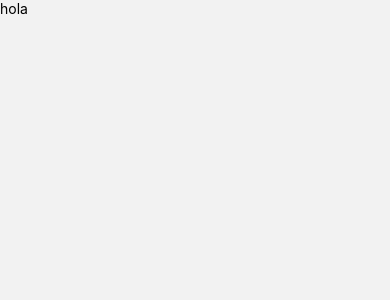
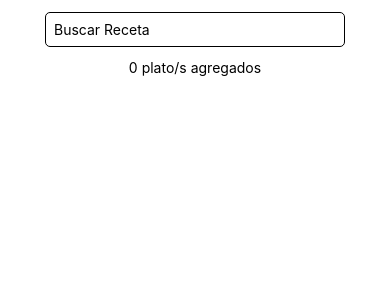
Before and after one commit to MatiMCode/DaiTPS, a React Native app in the folder tp5Challenge/: screen /Search in a window 390 px wide. Shown: the top 300 px of the page. Built offline with nearby package versions, Linux system fonts and the light colour scheme.

Commit message:
ANDA EL COSO PARA AGREGAR COSAS

```diff
--- a/tp5Challenge/App.js
+++ b/tp5Challenge/App.js
@@ -1,8 +1,4 @@
-import { StatusBar } from 'expo-status-bar';
-import { StyleSheet, Text, View, Image, Button, TextInput } from 'react-native';
-import { useState, useEffect } from 'react';
 import React from 'react';
-import axios from 'axios';
 import LogIn from './Views/LogIn';
 import { NavigationContainer } from '@react-navigation/native';
 import { createNativeStackNavigator } from '@react-navigation/native-stack';
@@ -14,14 +10,12 @@ const Stack = createNativeStackNavigator();
 export default function App() {
 
   return (
-    <>
-      <NavigationContainer>
+    <NavigationContainer>
         <Stack.Navigator initialRouteName="Log In">
           <Stack.Screen name="Log In" component={LogIn} options= {{headerShown: false}}/>
           <Stack.Screen name="Home" component={Home} options= {{headerShown: false}} />
           <Stack.Screen name="Search" component={Search} options= {{headerShown: false}} />
         </Stack.Navigator>
       </NavigationContainer>
-    </>
   );
 }
--- a/tp5Challenge/Components/MenuItem.js
+++ b/tp5Challenge/Components/MenuItem.js
@@ -1,6 +1,8 @@
+import { useState } from "react";
 import { StyleSheet, Text, View, Image, Touchable, TouchableOpacity } from "react-native";
 
 export default function MenuItem(props){
+  const [added, setAdded] = useState(false)
   console.log(props.item)
   return (
     <View style={styles.card}>
@@ -9,6 +11,15 @@ export default function MenuItem(props){
       <Text style={{marginBottom:3}}>{props.item.vegan?'Vegano':''}</Text>
       <Text style={{flex:1, padding:3, alignItems:'baseline'}}>${props.item.pricePerServing}</Text>
       <View style={{flexDirection:'row', justifyContent:'space-between'}}>
+        {props.isSearch?
+        <>
+          <TouchableOpacity style={{flex:1,alignItems:'center',backgroundColor:'green', borderRadius:5, padding:3, marginRight:6}}
+          onPress={()=>{added?props.deleteFromList(props.item):props.addToList(props.item); setAdded(!added)}}>
+            <Text style={{color:'white',fontWeight:'bold'}}>{added?'Eliminar':'Agregar'}</Text>
+          </TouchableOpacity>
+        </>
+        :
+        <>
         <TouchableOpacity style={{flex:1,alignItems:'center',backgroundColor:'green', borderRadius:5, padding:3, marginRight:6}}>
           <Text style={{color:'white',fontWeight:'bold'}}>Ver info</Text>
         </TouchableOpacity>
@@ -17,6 +28,8 @@ export default function MenuItem(props){
         onPress={()=>{props.delete(props.item.id)}}>
           <Text style={{color:'white',fontWeight:'bold'}}>Eliminar</Text>
         </TouchableOpacity>
+        </>
+        }
       </View>
     </View>
   )
--- a/tp5Challenge/Components/MenuList.js
+++ b/tp5Challenge/Components/MenuList.js
@@ -6,12 +6,12 @@ import React from "react";
 //      {things.map((e,index)=>{return(<MenuItem key={index} Item={e}/>)})}
 
 export default function MenuList(){
-  const {recipes, setRecipes, deleteRecipe} = useContext(RecipesContext)
+  const {recipes, setRecipes, deleteRecipe, isSearch} = useContext(RecipesContext)
   console.log(recipes)
 
 
   const renderMenuItem = (recipe) =>(
-    <MenuItem item={recipe.item} delete={deleteRecipe}/>
+    <MenuItem item={recipe.item} delete={deleteRecipe} isSearch={isSearch}/>
   )
 
   return (
--- a/tp5Challenge/Views/Home.js
+++ b/tp5Challenge/Views/Home.js
@@ -2,7 +2,6 @@ import axios from "axios";
 import { useEffect, useState } from "react";
 import { StyleSheet, Text, View } from "react-native"
 import React from "react";
-import MenuItem from "../Components/MenuItem";
 import { RecipesProvider } from "../Components/RecipeContext";
 import MenuList from "../Components/MenuList";
 import SearchBtn from "../Components/SearchBtn";
@@ -19,12 +18,12 @@ export default function Home({route, navigation}){
 
     return (
         <>
-            <RecipesProvider value={{recipes:recipes, setRecipes:setRecipes, deleteRecipe:deleteRecipe}}>
+            <RecipesProvider value={{recipes:recipes, setRecipes:setRecipes, deleteRecipe:deleteRecipe, isSearch:false}}>
                 <View style={styles.container}>
                     <MenuList/>
                 </View>
             </RecipesProvider>
-                    <SearchBtn navigation={navigation}/>
+            <SearchBtn navigation={navigation}/>
         </>
     )
 }
--- a/tp5Challenge/Views/Search.js
+++ b/tp5Challenge/Views/Search.js
@@ -1,7 +1,75 @@
-import React from "react"
-import { Text } from "react-native"
+import axios from "axios"
+import React, { useState } from "react"
+import { Text, View, TextInput, StyleSheet, FlatList } from "react-native"
+import MenuItem from "../Components/MenuItem"
+import RecipesContext from "../Components/RecipeContext"
 export default function Search(){
+  const [recipes, setRecipes] = useState([])
+
+  const searchRecipes = async (input) => {
+    const {data} = await axios.get('https://api.spoonacular.com/recipes/complexSearch/?apiKey=9d011376615d43b78d523af4e6e1fc9b&%20diet=vegan&number=1&addRecipeInformation=true&query='+input)
+    return data.results
+  }
+
+  const [recipesToAdd, setRecipesToAdd] = useState([])
+
+  const addToList = recipe =>{
+    setRecipesToAdd([...recipesToAdd, recipe])
+    console.log('agregado')
+  }
+
+  const deleteFromList = recipe => {
+    setRecipesToAdd(recipesToAdd.filter(val=>val!=recipe))
+    console.log('agregadont')
+  }
+
+  const handleSearch = (search) =>{
+    if(search.length >=2){
+      //setSearch(newSearch)
+      //setSearch(newSearch)
+      searchRecipes(search).then(res=>{console.log(res); setRecipes(res)})
+    }else{
+      setRecipes([])
+    }
+  }
+
+  const renderMenuItem = (recipe) =>(
+    <MenuItem item={recipe.item} isSearch={true} addToList={addToList} deleteFromList={deleteFromList}/>
+  )
+
   return(
-    <Text>hola</Text>
+    <View style={styles.container}>
+      <TextInput
+        style={styles.input}
+        onChangeText={search=>{handleSearch(search)}}
+        placeholder="Buscar Receta"
+        keyboardType="default"
+        defaultValue=""
+      />
+      <Text>{recipesToAdd.length} plato/s agregados</Text>
+      <FlatList
+      data={recipes}
+      numColumns={2}
+      renderItem={renderMenuItem}
+      style={styles.list}
+      columnWrapperStyle={{justifyContent:'center'}}
+      />
+    </View>
   )
 }
+
+const styles = StyleSheet.create({
+  container: {
+    height:'100%',
+    backgroundColor: '#fff',
+    alignItems: 'center',
+  },input: {
+    width:300,
+    margin: 12,
+    borderWidth: 1,
+    padding: 8,
+    borderRadius:5,
+  },list:{
+    width:'100%'
+  }
+});
```
